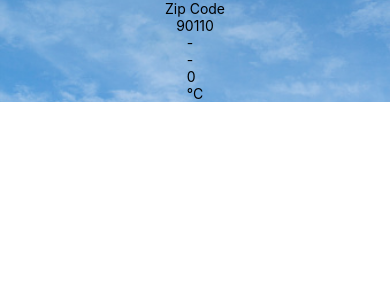
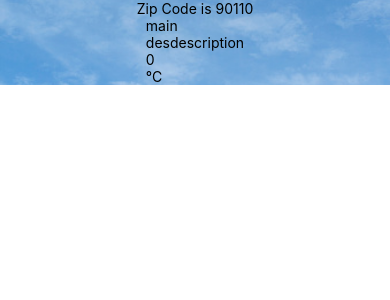
Before and after one commit to TrNz4869/lab-3SA04, a React Native app: screen / in a window 390 px wide. Shown: the top 300 px of the page. Built offline with nearby package versions, Linux system fonts and the light colour scheme.

Commit message:
editing flex box

```diff
--- a/components/Weather.js
+++ b/components/Weather.js
@@ -4,15 +4,14 @@ import Forecast from './Forecast';
 
 export default function Weather(props) {
     const [forecastInfo, setForecastInfo] = useState({
-        main: '-',
-        description: '-',
+        main: 'main',
+        description: 'desdescription',
         temp: 0
     })
     return (
         <View>
             <ImageBackground source={require('../bg.jpg')} style={styles.backdrop}>
-                <Text>Zip Code</Text>
-                <Text>{props.zipCode}</Text>
+                <Text>Zip Code is {props.zipCode}</Text>
                 <Forecast {...forecastInfo} />
             </ImageBackground>
         </View>
@@ -20,6 +19,8 @@ export default function Weather(props) {
 }
 const styles = StyleSheet.create({
     backdrop: {
+        flexDirection: 'column',
+        justifyContent: 'center',
         alignItems: 'center',
         width: '100%',
         height: '100%'
```
